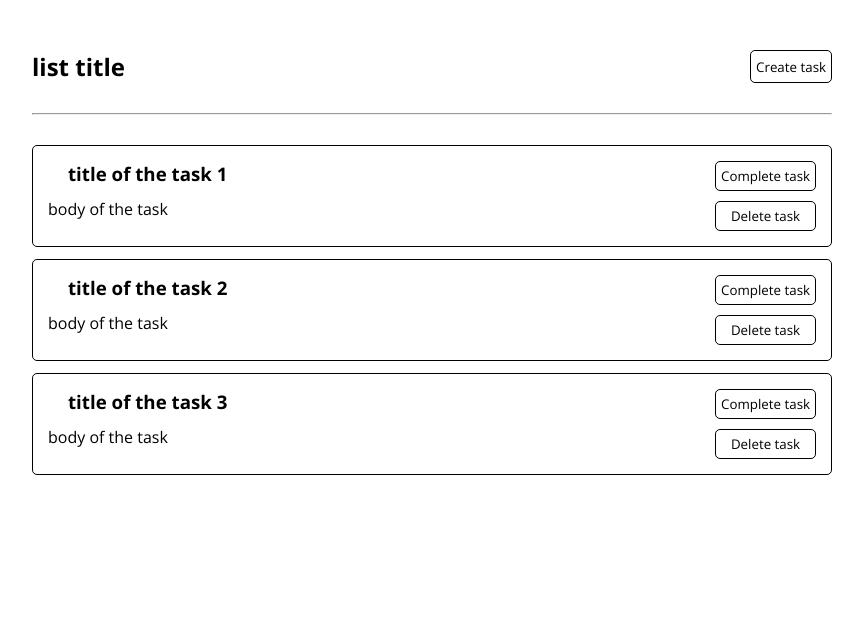
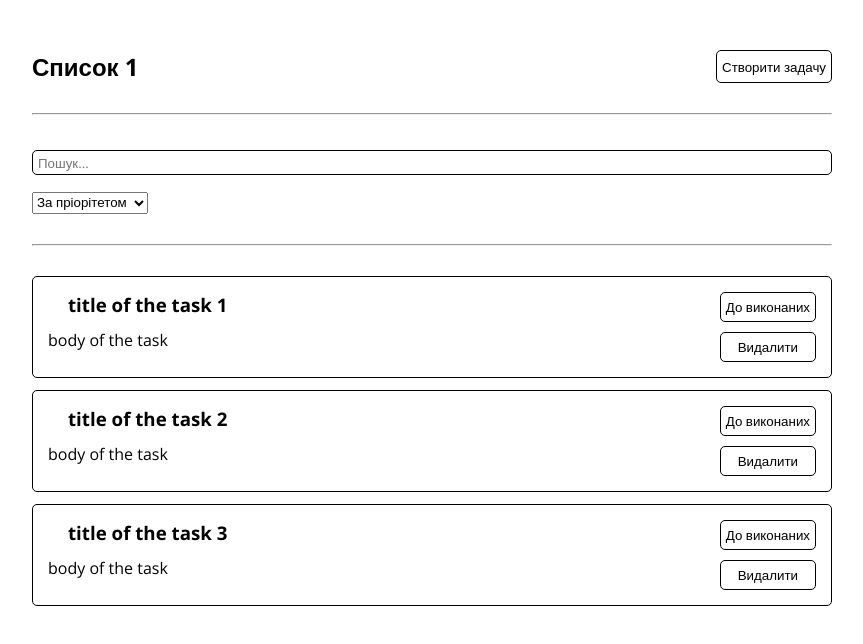
Before and after one commit to Romanovskyi2137/ReactTaskManager, a React (Create React App) app: page / in a window 1280 px wide. Shown: the top 644 px of the page, without its empty margins (208-1071 px from the left). Built offline with nearby package versions, Linux system fonts and the light colour scheme; some icons are missing.

Commit message:
update
new filter component, sorting and searching functionality
* new custom hook.

```diff
--- a/src/App.js
+++ b/src/App.js
@@ -5,6 +5,8 @@ import CreateTaskModal from './components/CreateTaskModal/CreateTaskModal';
 import Button from './components/UI/Button/Button';
 import TaskForm from './components/TaskForm';
 import TaskList from './components/TaskList';
+import TaskFilter from './components/TaskFilter';
+import { useList } from './myHooks/useList';
 
 
 
@@ -31,6 +33,9 @@ function App() {
   ]);
   const [CTModalVisible, setCTModalVisible] = useState(false);
   const [newTask, setNewTask] = useState({title: "", body: "", prior: "", iconClassName: ""});
+  const [filter, setFilter] = useState({sort: null, query: ""});
+
+  const filteredTasks = useList(tasks, filter.sort, filter.query)
 
 
   function onTaskCreate () {
@@ -60,17 +65,24 @@ function App() {
             />
           </CreateTaskModal>
           <div className="tasks__list_header">
-            <h2>list title</h2>
+            <h2>Список 1</h2>
             <Button
               onClick={e => setCTModalVisible(true)}
             >
-              Create task
+              Створити задачу
             </Button>
           </div>
 
           <hr style={{margin: "30px 0"}}/>
 
-          <TaskList tasks={tasks} setTasks={setTasks}/>
+          <TaskFilter
+            filter={filter}
+            setFilter={setFilter}
+          />
+
+          <hr style={{margin: "30px 0"}}/>
+
+          <TaskList tasks={filteredTasks} setTasks={setTasks}/>
 
         </div>
       </div>
--- /dev/null
+++ b/src/components/TaskFilter.jsx
@@ -0,0 +1,32 @@
+import React from "react";
+import Select from "./UI/Select/Select";
+import Input from "./UI/Input/Input";
+
+
+function TaskFilter ({filter, setFilter}) {
+
+
+    return (
+        <div>
+
+            <Input
+                type="text"
+                placeholder="Пошук..."
+                value={filter.query}
+                onChange={e => setFilter({...filter, query: e.target.value})}
+                style={{marginBottom: "15px"}}
+            />
+            <Select
+                options={[
+                    {value: "prior", name: "За пріорітетом"},
+                    {value: "title", name: "За назвою"},
+                ]}
+                defaultValue={"Сортувати по..."}
+                onChange={value => setFilter({...filter, sort: value})}
+            />
+
+        </div>
+    )
+}
+
+export default TaskFilter
--- a/src/components/TaskForm.jsx
+++ b/src/components/TaskForm.jsx
@@ -39,7 +39,7 @@ function TaskForm ({setNewTask, onTaskCreate, newTask, visible}) {
                 type= "submit"
                 onClick={e => onTaskCreate()}
               >
-                Create task
+                Створити задачу
               </Button>
             </div>
 
--- a/src/components/TaskIItem.jsx
+++ b/src/components/TaskIItem.jsx
@@ -12,12 +12,12 @@ function TaskItem (props) {
                 <p>{props.task.body}</p>
             </div>
             <div className="taskItem__btns">
-                <Button>Complete task</Button>
+                <Button>До виконаних</Button>
                 <Button
                     style={{marginTop: "10px"}}
                     onClick={() => props.onTaskDelete(props.task.title)}
                 >
-                    Delete task
+                    Видалити
                 </Button>
             </div>
         </div>
--- /dev/null
+++ b/src/components/UI/Select/Select.jsx
@@ -0,0 +1,18 @@
+import React from "react";
+
+function Select ({options, defaultValue, onChange, value}) {
+    return (
+        <select
+        value={value}
+        onChange={e => onChange(e.target.value)}
+        >
+            <option value="" disabled>{defaultValue}</option>
+
+            {options.map(option => {
+                return <option value={option.value} key={option.value}>{option.name}</option>
+            })}
+        </select>
+    )
+}
+
+export default Select
--- /dev/null
+++ b/src/myHooks/useList.js
@@ -0,0 +1,23 @@
+import { useMemo } from "react";
+
+
+
+
+export const useSortedList = (list, sort) => {
+    const sortedList = useMemo(() => {
+        if (sort) {
+          return [...list].sort((b, a) => a[sort].localeCompare(b[sort]))
+        }
+        return list
+      }, [sort, list]);
+
+      return sortedList
+}
+export const useList = (list, sort, query) => {
+    const sortedList = useSortedList(list, sort);
+    const sortedAndSearchedList = useMemo(() => {
+        return sortedList.filter(item => item.title.toLowerCase().includes(query.toLowerCase()))
+      }, [query, sortedList]);
+
+      return sortedAndSearchedList
+}
```
Also changed, not shown: src/components/UI/Select/Select.module.css (added).
